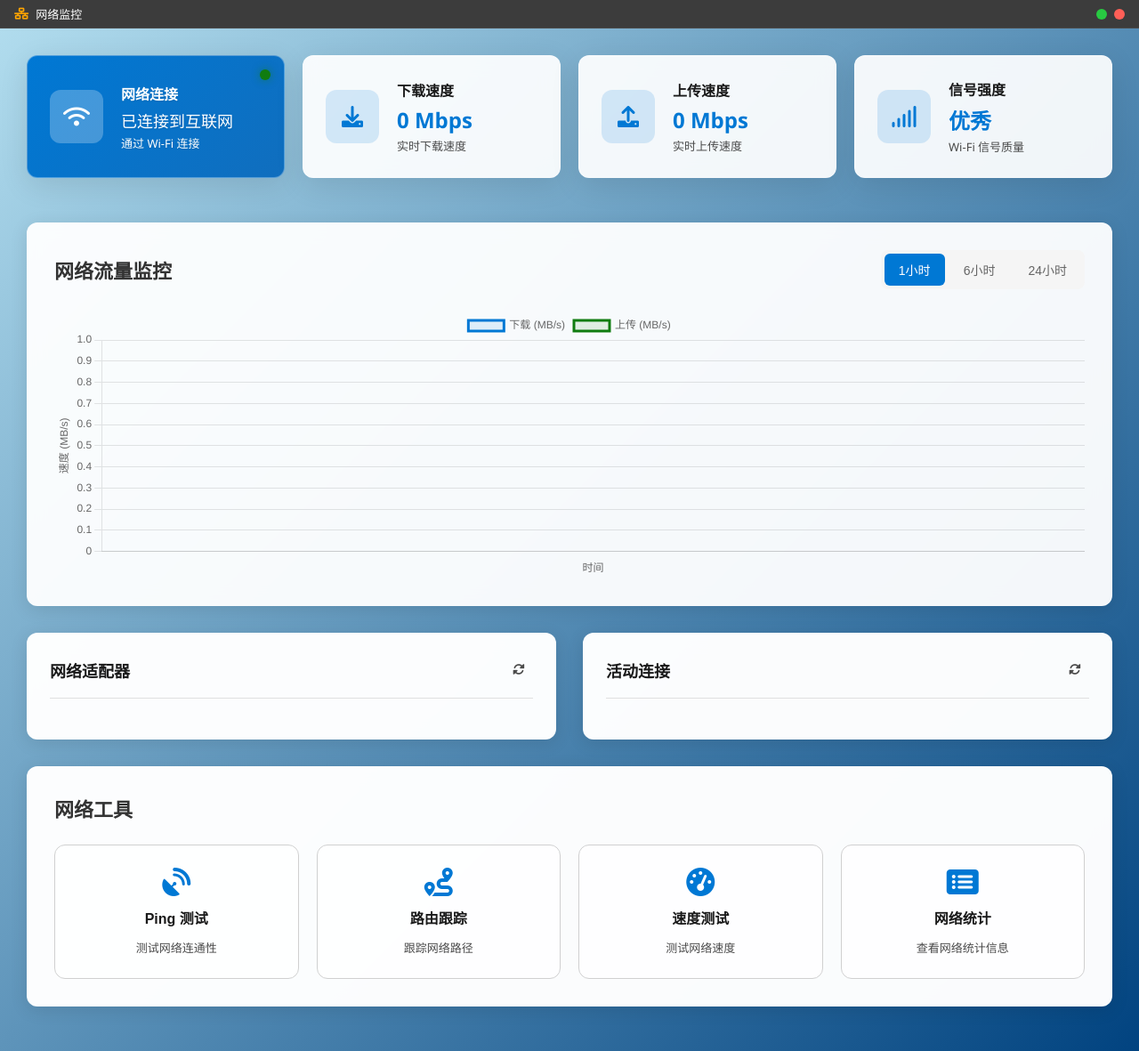
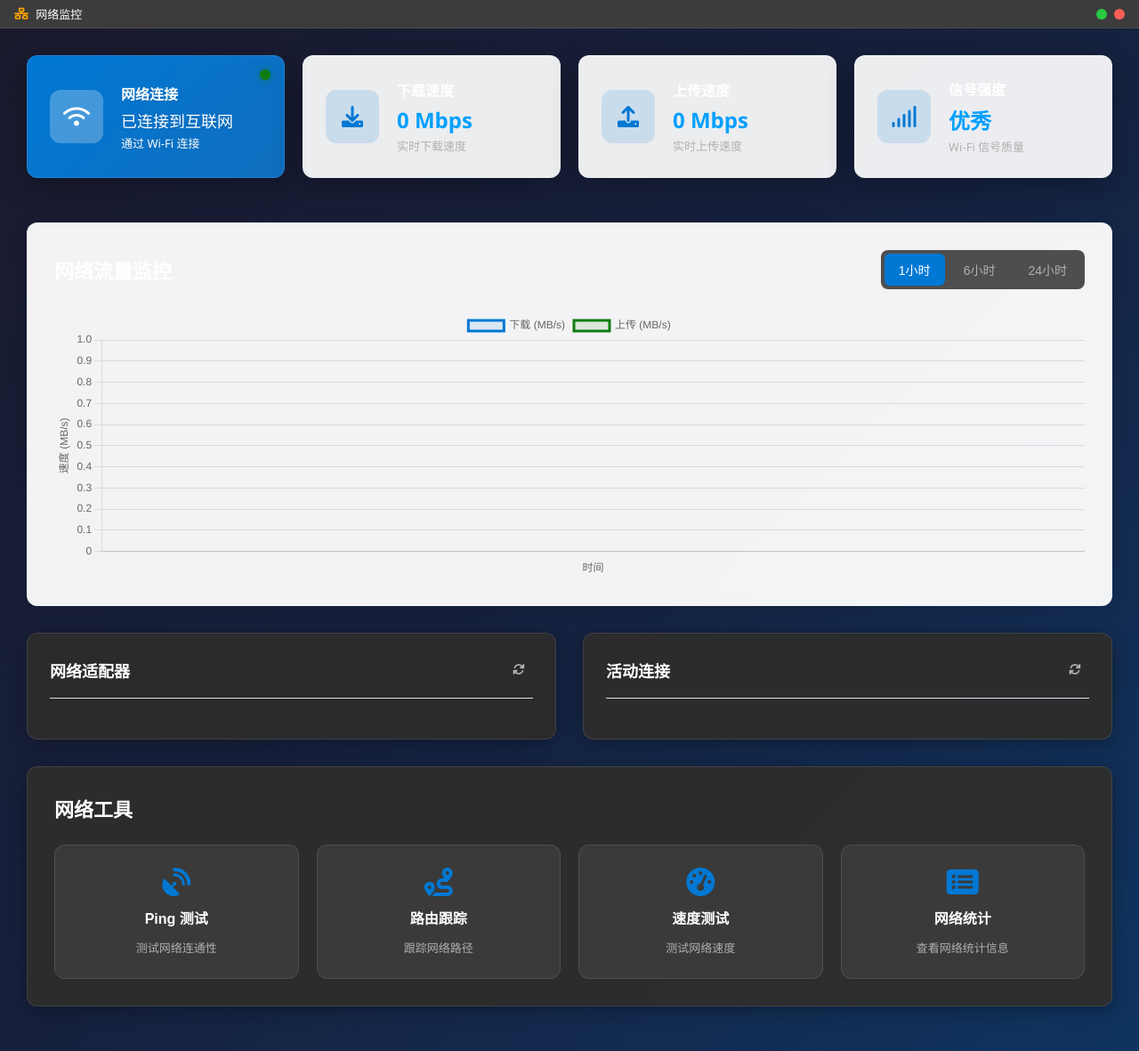
Before and after one commit to mrsee239108/KY-ops, a Python web app: template templates/network_monitor.html in a window 1280 px wide. Shown: the whole page at 89% size. Run offline with Jinja, Linux system fonts and the light colour scheme; the template is opened without the code that fills it, so the values that code supplies are empty.

Commit message:
Update network_monitor.css
修改为深色模式

```diff
--- a/static/css/network_monitor.css
+++ b/static/css/network_monitor.css
@@ -6,14 +6,14 @@
 
 body {
     font-family: 'Segoe UI', Tahoma, Geneva, Verdana, sans-serif;
-    background: linear-gradient(135deg, #B3DEEF 0%, #014380 100%);
-    color: #333333;
+    background: linear-gradient(135deg, #1a1a2e, #16213e, #0f3460);
+    color: #ffffff;
     overflow-x: hidden;
 }
 
 .network-monitor {
     min-height: 100vh;
-    background: linear-gradient(135deg, #B3DEEF 0%, #014380 100%);
+    background: linear-gradient(135deg, #1a1a2e, #16213e, #0f3460);
 }
 
 /* 标题栏 */
@@ -132,21 +131,21 @@
 
 /* 统一卡片样式 - 优化对比度 */
 .status-card, .chart-section, .network-section, .tools-section {
-    background: rgba(255, 255, 255, 0.95);
+    background: rgba(45, 45, 45, 0.95);
     backdrop-filter: blur(10px);
-    border: 1px solid rgba(255, 255, 255, 0.3);
+    border: 1px solid rgba(255, 255, 255, 0.1);
     border-radius: 12px;
     padding: 20px;
     margin-bottom: 20px;
-    box-shadow: 0 8px 32px rgba(0, 0, 0, 0.1);
+    box-shadow: 0 8px 32px rgba(0, 0, 0, 0.3);
     transition: all 0.3s ease;
 }
 
 .status-card:hover, .chart-section:hover, .network-section:hover, .tools-section:hover {
     transform: translateY(-2px);
-    box-shadow: 0 12px 40px rgba(0, 0, 0, 0.15);
+    box-shadow: 0 12px 40px rgba(0, 0, 0, 0.4);
     border-color: rgba(0, 120, 212, 0.4);
-    background: rgba(255, 255, 255, 0.98);
+    background: rgba(60, 60, 60, 0.98);
 }
 
 .status-card {
@@ -201,27 +200,27 @@
 .status-info h3 {
     font-size: 16px;
     font-weight: 600;
-    color: #1a1a1a;
+    color: #ffffff;
     margin-bottom: 5px;
 }
 
 .status-text {
     font-size: 18px;
     font-weight: 500;
-    color: #0078d4;
+    color: #00a0ff;
     margin-bottom: 3px;
 }
 
 .status-value {
     font-size: 24px;
     font-weight: 600;
-    color: #0078d4;
+    color: #00a0ff;
     margin-bottom: 3px;
 }
 
 .status-detail {
     font-size: 13px;
-    color: #4a4a4a;
+    color: #b0b0b0;
 }
 
 .status-indicator {
@@ -264,13 +263,13 @@
 .section-header h2 {
     font-size: 22px;
     font-weight: 600;
-    color: #333333;
+    color: #ffffff;
 }
 
 .chart-controls {
     display: flex;
     gap: 5px;
-    background-color: #f5f5f5;
+    background-color: rgba(60, 60, 60, 0.9);
     border-radius: 8px;
     padding: 4px;
 }
@@ -280,7 +279,7 @@
     border: none;
     border-radius: 6px;
     background-color: transparent;
-    color: #666666;
+    color: #b0b0b0;
     cursor: pointer;
     font-size: 14px;
     font-weight: 500;
@@ -317,12 +316,12 @@
 
 .adapters-panel,
 .connections-panel {
-    background-color: rgba(255, 255, 255, 0.98);
+    background-color: rgba(45, 45, 45, 0.95);
     backdrop-filter: blur(10px);
     border-radius: 12px;
     padding: 25px;
-    box-shadow: 0 4px 20px rgba(0, 0, 0, 0.1);
-    border: 1px solid rgba(255, 255, 255, 0.3);
+    box-shadow: 0 4px 20px rgba(0, 0, 0, 0.3);
+    border: 1px solid rgba(255, 255, 255, 0.1);
 }
 
 .panel-header {
@@ -337,7 +336,7 @@
 .panel-header h2 {
     font-size: 18px;
     font-weight: 600;
-    color: #1a1a1a;
+    color: #ffffff;
 }
 
 .panel-btn {
@@ -346,7 +345,7 @@
     border: none;
     border-radius: 6px;
     background-color: transparent;
-    color: #4a4a4a;
+    color: #b0b0b0;
     cursor: pointer;
     display: flex;
     align-items: center;
@@ -423,18 +422,19 @@
 .adapter-details,
 .connection-details {
     font-size: 13px;
-    color: #4a4a4a;
+    color: #b0b0b0;
     line-height: 1.4;
 }
 
 /* 工具部分 */
 .tools-section {
-    background-color: rgba(255, 255, 255, 0.98);
+    background-color: rgba(45, 45, 45, 0.98);
     backdrop-filter: blur(10px);
     border-radius: 12px;
     padding: 30px;
-    box-shadow: 0 4px 20px rgba(0, 0, 0, 0.1);
-    border: 1px solid rgba(255, 255, 255, 0.3);
+    box-shadow: 0 4px 20px rgba(0, 0, 0, 0.3);
+    border: 1px solid rgba(255, 255, 255, 0.1);
+    color: #ffffff;
 }
 
 .tools-grid {
@@ -444,8 +444,8 @@
 }
 
 .tool-card {
-    background-color: rgba(255, 255, 255, 0.9);
-    border: 1px solid #d0d0d0;
+    background-color: rgba(60, 60, 60, 0.9);
+    border: 1px solid rgba(255, 255, 255, 0.1);
     border-radius: 12px;
     padding: 25px;
     text-align: center;
@@ -472,13 +472,13 @@
 .tool-card h3 {
     font-size: 16px;
     font-weight: 600;
-    color: #1a1a1a;
+    color: #ffffff;
     margin: 0;
 }
 
 .tool-card p {
     font-size: 13px;
-    color: #4a4a4a;
+    color: #b0b0b0;
     margin: 0;
 }
 
```
Also changed, not shown: other parts of static/css/network_monitor.css (+33 -33 lines).
